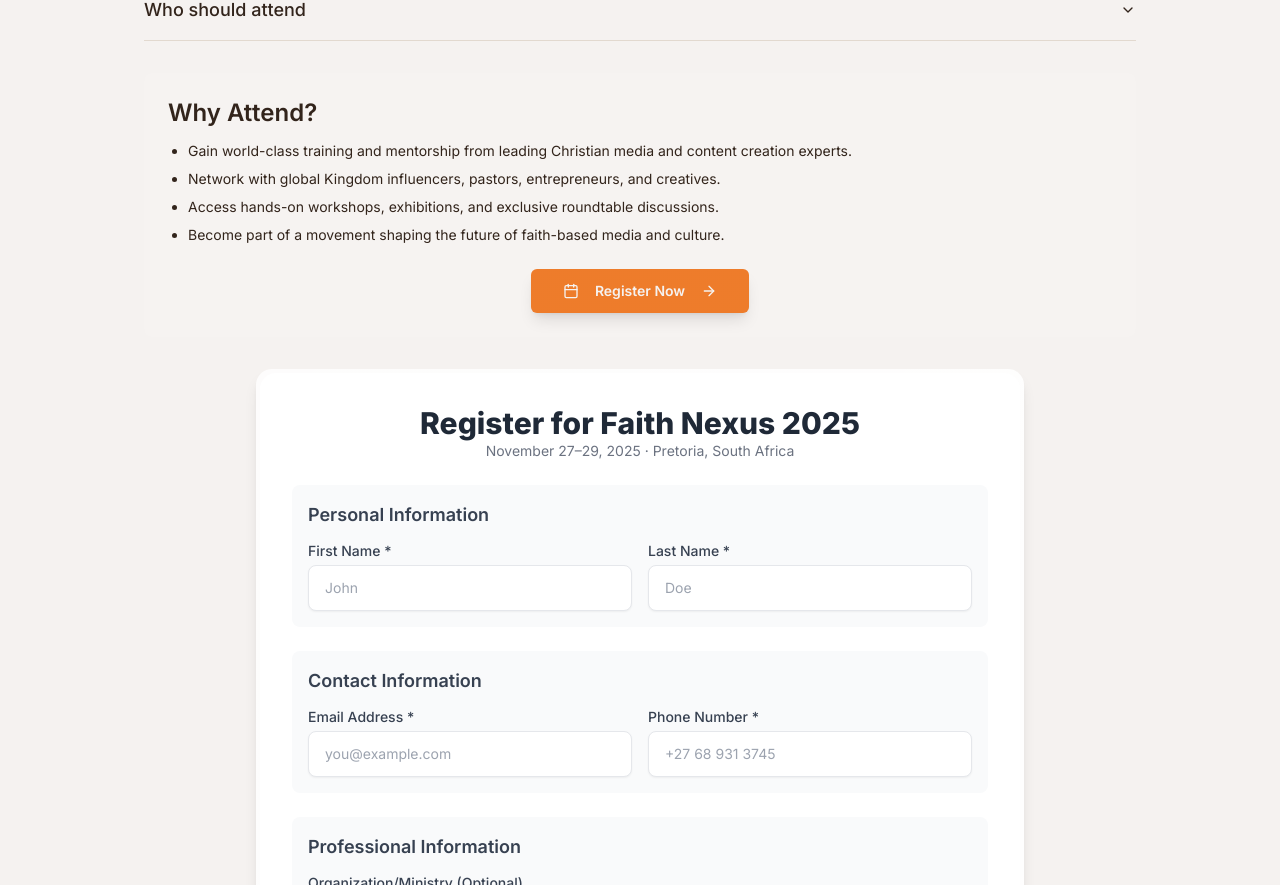
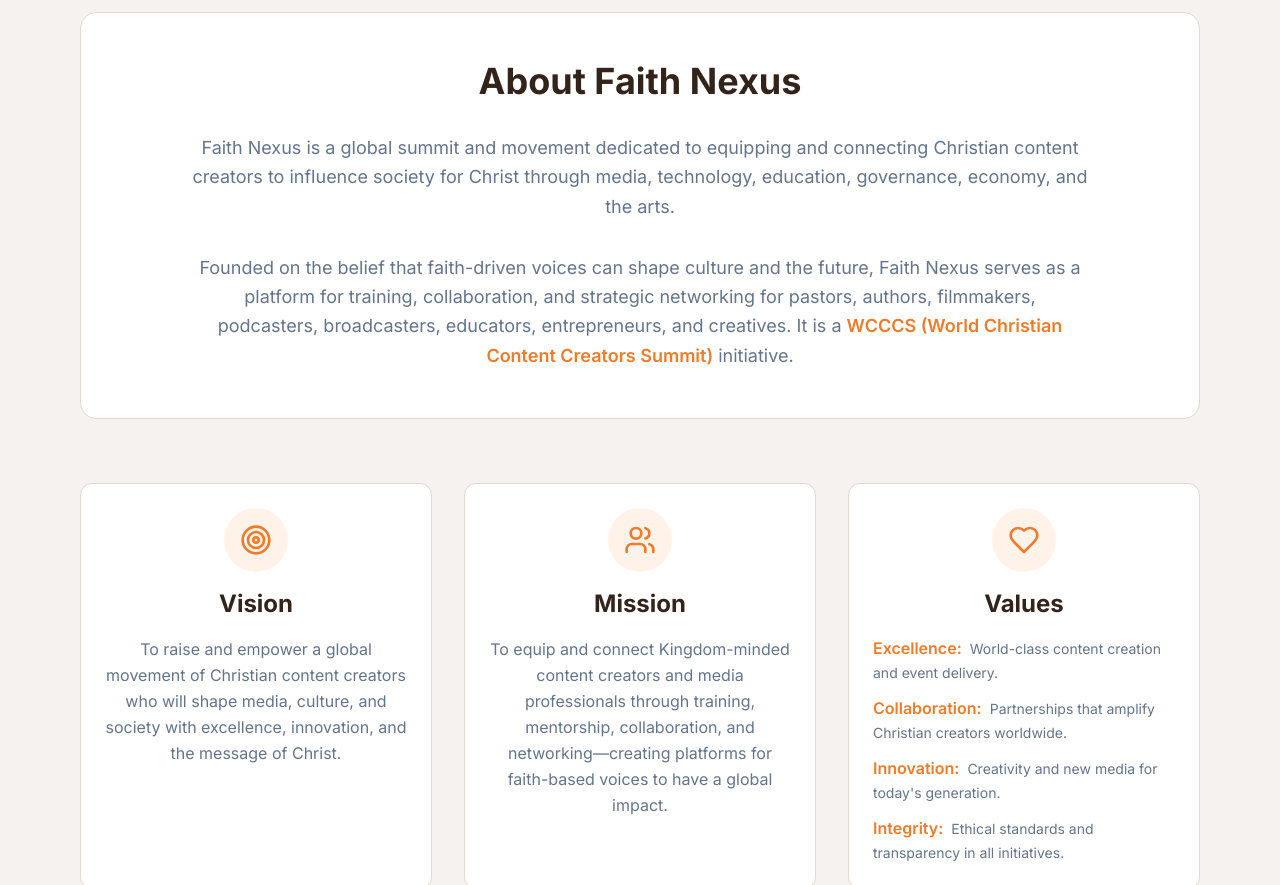
Before and after one commit to MateteSam/Faith-Nexus-2026, a React (Vite) app: page /faith-nexus in a window 1280 px wide. Shown: the part 1915-2800 px from the top of the page. Built offline with nearby package versions, Linux system fonts and the light colour scheme; the HTML template or start-up script is replaced by a standard one.

Commit message:
Add Faith Nexus page content

```diff
--- a/src/pages/FaithNexus.tsx
+++ b/src/pages/FaithNexus.tsx
@@ -3,6 +3,7 @@ import RegistrationForm from '@/components/RegistrationForm';
 import { ScrollingBanner } from '@/components/ScrollingBanner';
 import { RegisterButton } from '@/components/RegisterButton';
 import { Accordion, AccordionItem, AccordionTrigger, AccordionContent } from '@/components/ui/accordion';
+import { Target, Users, Award, Heart } from 'lucide-react';
 
 const FaithNexus = () => {
   return (
@@ -10,6 +11,72 @@ const FaithNexus = () => {
       <ScrollingBanner />
       <main className="py-12">
         <AboutSection />
+
+        {/* Enhanced About Section */}
+        <section className="max-w-6xl mx-auto px-4 mt-16 mb-16">
+          <div className="bg-card rounded-2xl p-8 md:p-12 border border-border">
+            <h2 className="text-3xl md:text-4xl font-bold text-foreground mb-8 text-center">About Faith Nexus</h2>
+            <p className="text-lg text-muted-foreground leading-relaxed mb-8 text-center max-w-4xl mx-auto">
+              Faith Nexus is a global summit and movement dedicated to equipping and connecting Christian content creators to influence society for Christ through media, technology, education, governance, economy, and the arts.
+            </p>
+            <p className="text-lg text-muted-foreground leading-relaxed text-center max-w-4xl mx-auto">
+              Founded on the belief that faith-driven voices can shape culture and the future, Faith Nexus serves as a platform for training, collaboration, and strategic networking for pastors, authors, filmmakers, podcasters, broadcasters, educators, entrepreneurs, and creatives. It is a <span className="font-semibold text-primary">WCCCS (World Christian Content Creators Summit)</span> initiative.
+            </p>
+          </div>
+        </section>
+
+        {/* Vision, Mission & Values */}
+        <section className="max-w-6xl mx-auto px-4 mb-16">
+          <div className="grid md:grid-cols-3 gap-8">
+            {/* Vision */}
+            <div className="bg-card rounded-xl p-6 border border-border text-center">
+              <div className="bg-primary/10 rounded-full w-16 h-16 flex items-center justify-center mx-auto mb-4">
+                <Target className="w-8 h-8 text-primary" />
+              </div>
+              <h3 className="text-2xl font-bold text-foreground mb-4">Vision</h3>
+              <p className="text-muted-foreground leading-relaxed">
+                To raise and empower a global movement of Christian content creators who will shape media, culture, and society with excellence, innovation, and the message of Christ.
+              </p>
+            </div>
+
+            {/* Mission */}
+            <div className="bg-card rounded-xl p-6 border border-border text-center">
+              <div className="bg-primary/10 rounded-full w-16 h-16 flex items-center justify-center mx-auto mb-4">
+                <Users className="w-8 h-8 text-primary" />
+              </div>
+              <h3 className="text-2xl font-bold text-foreground mb-4">Mission</h3>
+              <p className="text-muted-foreground leading-relaxed">
+                To equip and connect Kingdom-minded content creators and media professionals through training, mentorship, collaboration, and networking—creating platforms for faith-based voices to have a global impact.
+              </p>
+            </div>
+
+            {/* Values */}
+            <div className="bg-card rounded-xl p-6 border border-border text-center">
+              <div className="bg-primary/10 rounded-full w-16 h-16 flex items-center justify-center mx-auto mb-4">
+                <Heart className="w-8 h-8 text-primary" />
+              </div>
+              <h3 className="text-2xl font-bold text-foreground mb-4">Values</h3>
+              <div className="text-left space-y-3">
+                <div>
+                  <span className="font-semibold text-primary">Excellence:</span>
+                  <span className="text-muted-foreground text-sm ml-2">World-class content creation and event delivery.</span>
+                </div>
+                <div>
+                  <span className="font-semibold text-primary">Collaboration:</span>
+                  <span className="text-muted-foreground text-sm ml-2">Partnerships that amplify Christian creators worldwide.</span>
+                </div>
+                <div>
+                  <span className="font-semibold text-primary">Innovation:</span>
+                  <span className="text-muted-foreground text-sm ml-2">Creativity and new media for today's generation.</span>
+                </div>
+                <div>
+                  <span className="font-semibold text-primary">Integrity:</span>
+                  <span className="text-muted-foreground text-sm ml-2">Ethical standards and transparency in all initiatives.</span>
+                </div>
+              </div>
+            </div>
+          </div>
+        </section>
 
         <section className="max-w-5xl mx-auto px-4 mt-8">
           <Accordion type="single" collapsible>
```
